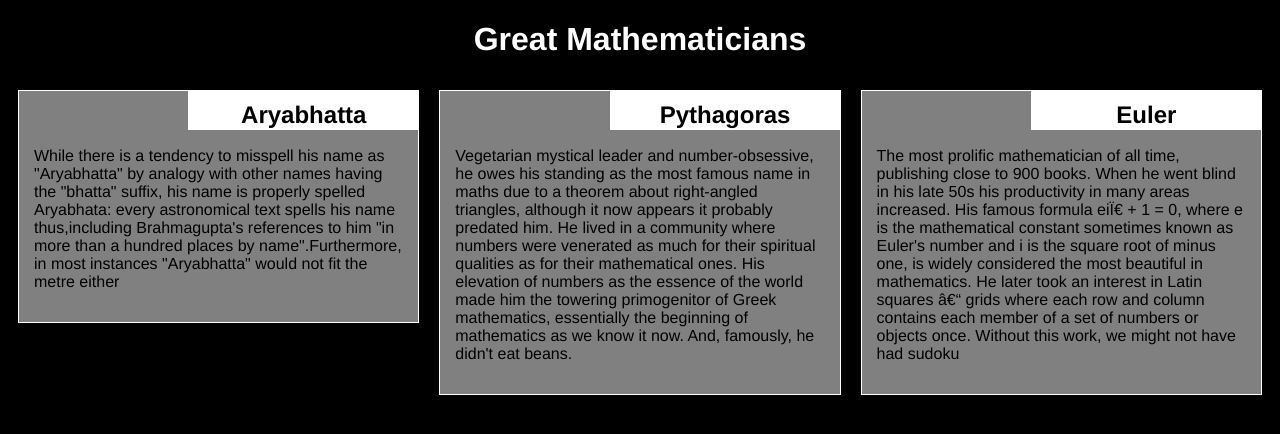
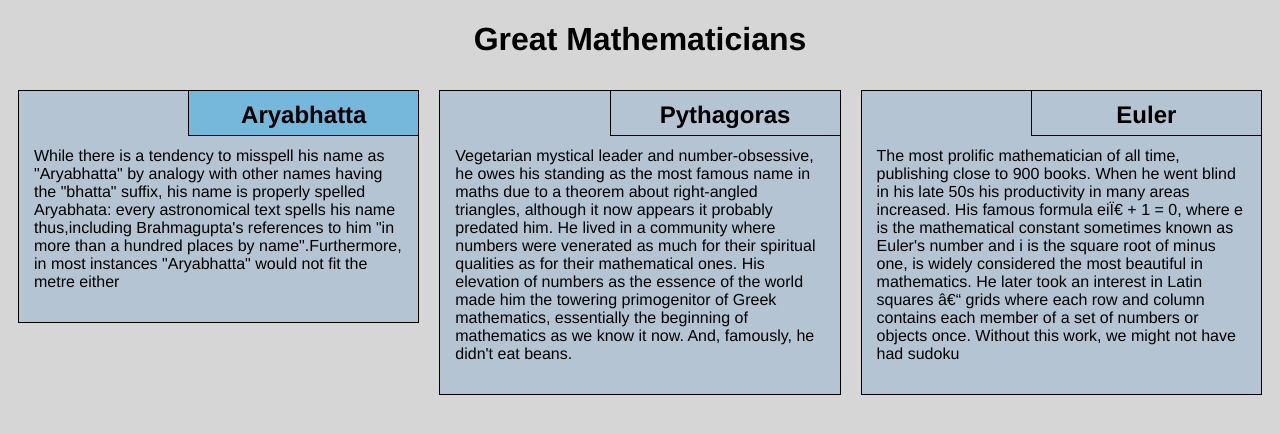
Before and after one commit to krishna2111/coursera-test, a plain HTML site: page module2_solution/index.html in a window 1280 px wide. Drawn offline with Linux system fonts and the light colour scheme.

Commit message:
Update style.css

```diff
--- a/module2_solution/css/style.css
+++ b/module2_solution/css/style.css
@@ -1,45 +1,48 @@
-*{
-	box-sizing:border-box;
-	font-family:Helvetica;
+* {
+    box-sizing: border-box;
+    font-family: Helvetica;
 }
 
-body{
-	background-color:black;
+body {
+    background-color: #d6d6d6;
 }
 
-h1{
-	text-align:center;
-	color:white;
+h1 {
+    text-align: center;
+    color: black;
 }
 
-section{
-	border:1px solid white;
-	background-color:grey;
-	margin:10px;
+section {
+    border: 1px solid black;
+    background-color: #b5c4d2;
+    margin: 10px;
 }
 
-section>h2{
-	float:right;
-	border-bottom:1px solid white;
-	border-left:1px solid white;
-	margin:0;
-	width:230px;
-	text-align:center;
-	font-style:Times;
-	font-size:24px;
-	padding-top:10px;
-
-}
-section.Aryabhatta>h2 {
-    background-color: white;
+section>h2 {
+    float: right;
+    border-bottom: 1px solid black;
+    border-left: 1px solid black;
+    margin: 0;
+    width: 230px;
+    text-align: center;
+    font-style: Times;
+    font-size: 24px;
+    font-weight: bold;
+    height: 45px;
+    padding-top: 10px;
 }
 
-section.Pythagoras>h2 {
-    background-color: white;
+section.Aryabhatta>h2 {
+    background-color: #76b8db;
 }
 
-section.Euler>h2 {
-    background-color:white;
+section.fubini>h2 {
+    background-color: #4f7acd;
+}
+
+section.luzin>h2 {
+    color: #e2e2e2;
+    background-color: #10328a;
 }
 
 section>p {
```
